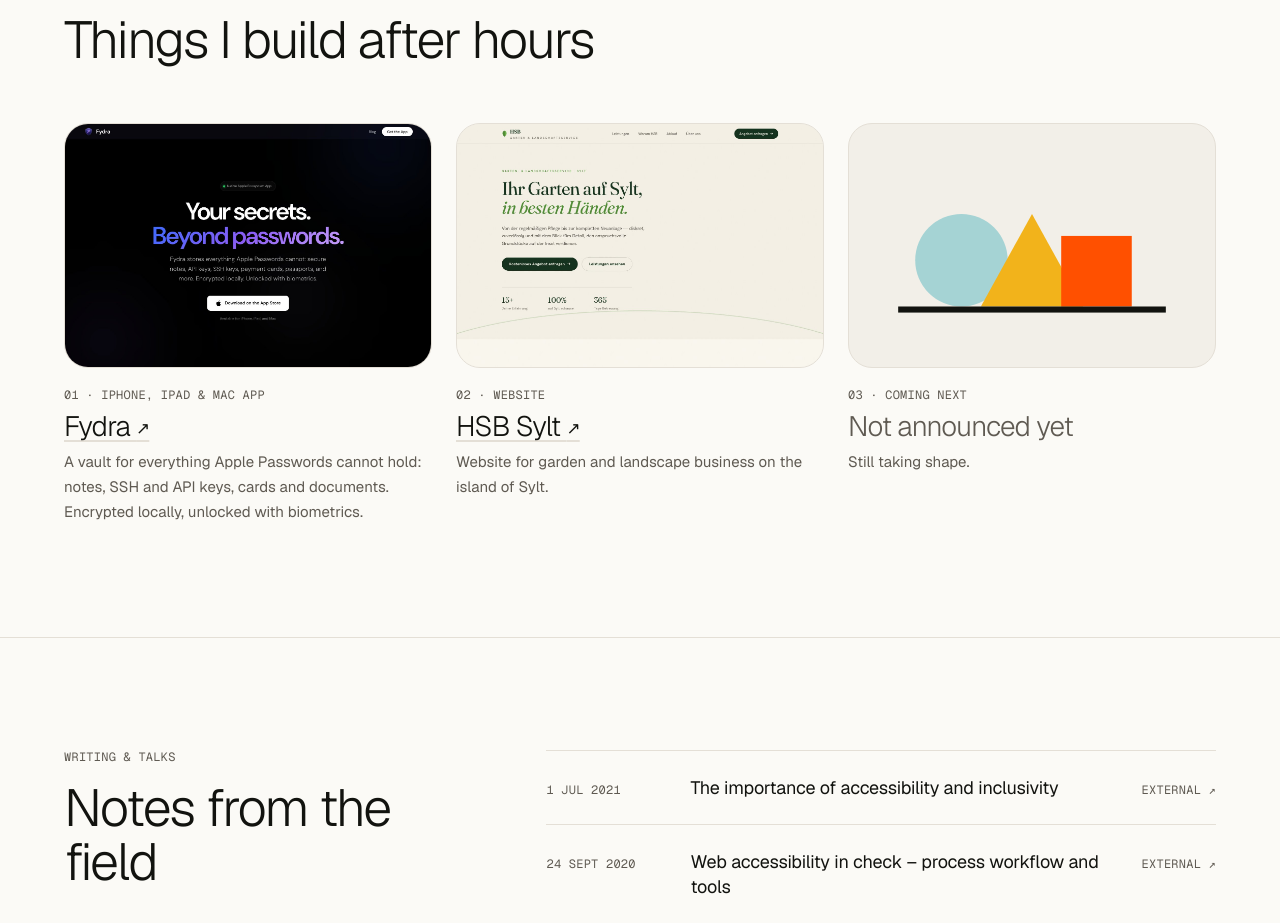
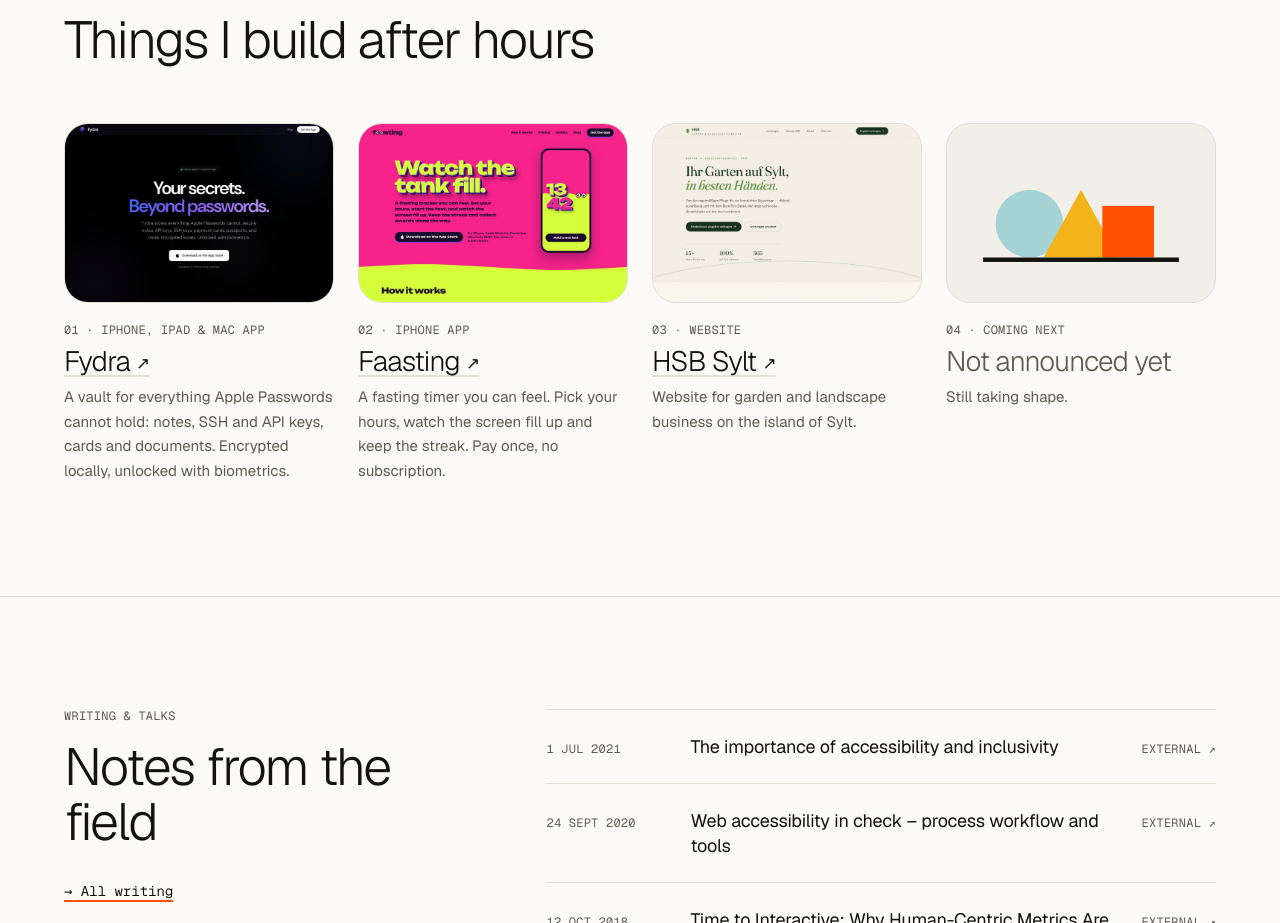
Before and after one commit to radibit/radibit.com, an Astro site: page / in a window 1280 px wide. Shown: the part 4145-5068 px from the top of the page. Built offline with nearby package versions, Linux system fonts and the light colour scheme; Astro itself is replaced by a stand-in of ours.

Commit message:
update projects and astro

```diff
--- a/package.json
+++ b/package.json
@@ -15,11 +15,11 @@
   },
   "dependencies": {
     "@tailwindcss/vite": "^4.3.1",
-    "astro": "^7.4.7",
+    "astro": "^7.4.13",
     "tailwindcss": "^4.2.0",
     "typescript": "^5.9.3"
   },
   "devDependencies": {
-    "@astrojs/check": "^0.9.6"
+    "@astrojs/check": "^0.9.12"
   }
 }
--- a/src/data/profile.ts
+++ b/src/data/profile.ts
@@ -1,4 +1,5 @@
 import type { ImageMetadata } from 'astro';
+import faastingShot from '../assets/projects/faasting.jpg';
 import fydraShot from '../assets/projects/fydra.jpg';
 import hsbShot from '../assets/projects/hsb-sylt.jpg';
 
@@ -148,6 +149,14 @@ export const projects: Project[] = [
   },
   {
     num: '02',
+    kind: 'iPhone app',
+    name: 'Faasting',
+    url: 'https://faasting.app/',
+    body: 'A fasting timer you can feel. Pick your hours, watch the screen fill up and keep the streak. Pay once, no subscription.',
+    image: faastingShot,
+  },
+  {
+    num: '03',
     kind: 'Website',
     name: 'HSB Sylt',
     url: 'https://hsb-sylt.com/',
@@ -155,7 +164,7 @@ export const projects: Project[] = [
     image: hsbShot,
   },
   {
-    num: '03',
+    num: '04',
     kind: 'Coming next',
     name: 'Not announced yet',
     body: 'Still taking shape.',
--- a/src/pages/index.astro
+++ b/src/pages/index.astro
@@ -322,7 +322,7 @@ const services = [
           Things I build after hours
         </h2>
 
-        <ul class="grid grid-cols-1 gap-10 md:grid-cols-3 md:gap-6">
+        <ul class="grid grid-cols-1 gap-10 md:grid-cols-2 md:gap-6 lg:grid-cols-4">
           {
             projects.map((project) => (
               <li class="group flex flex-col">
```
Also changed, not shown: src/assets/projects/faasting.jpg (added), 1 other file.
